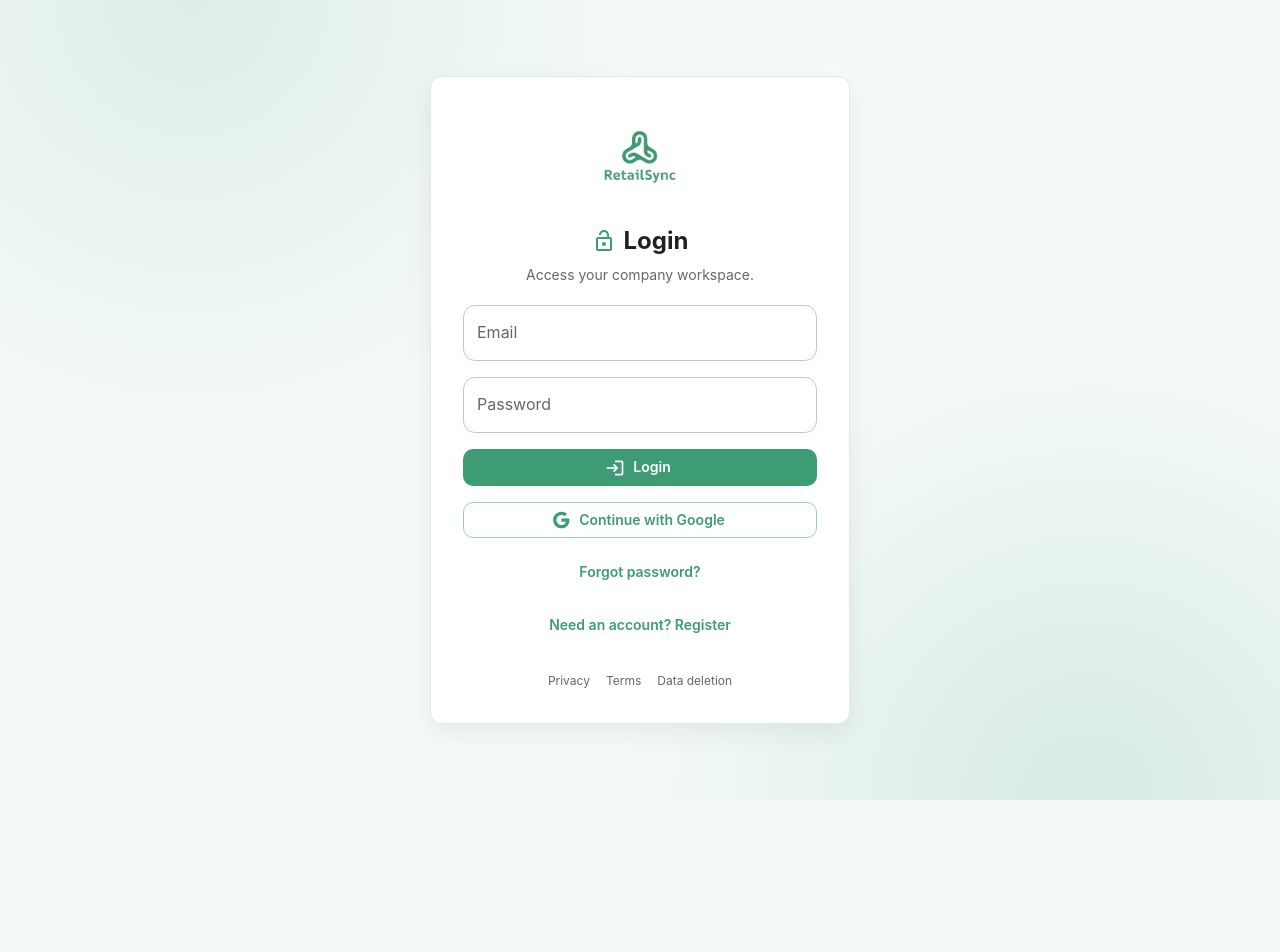
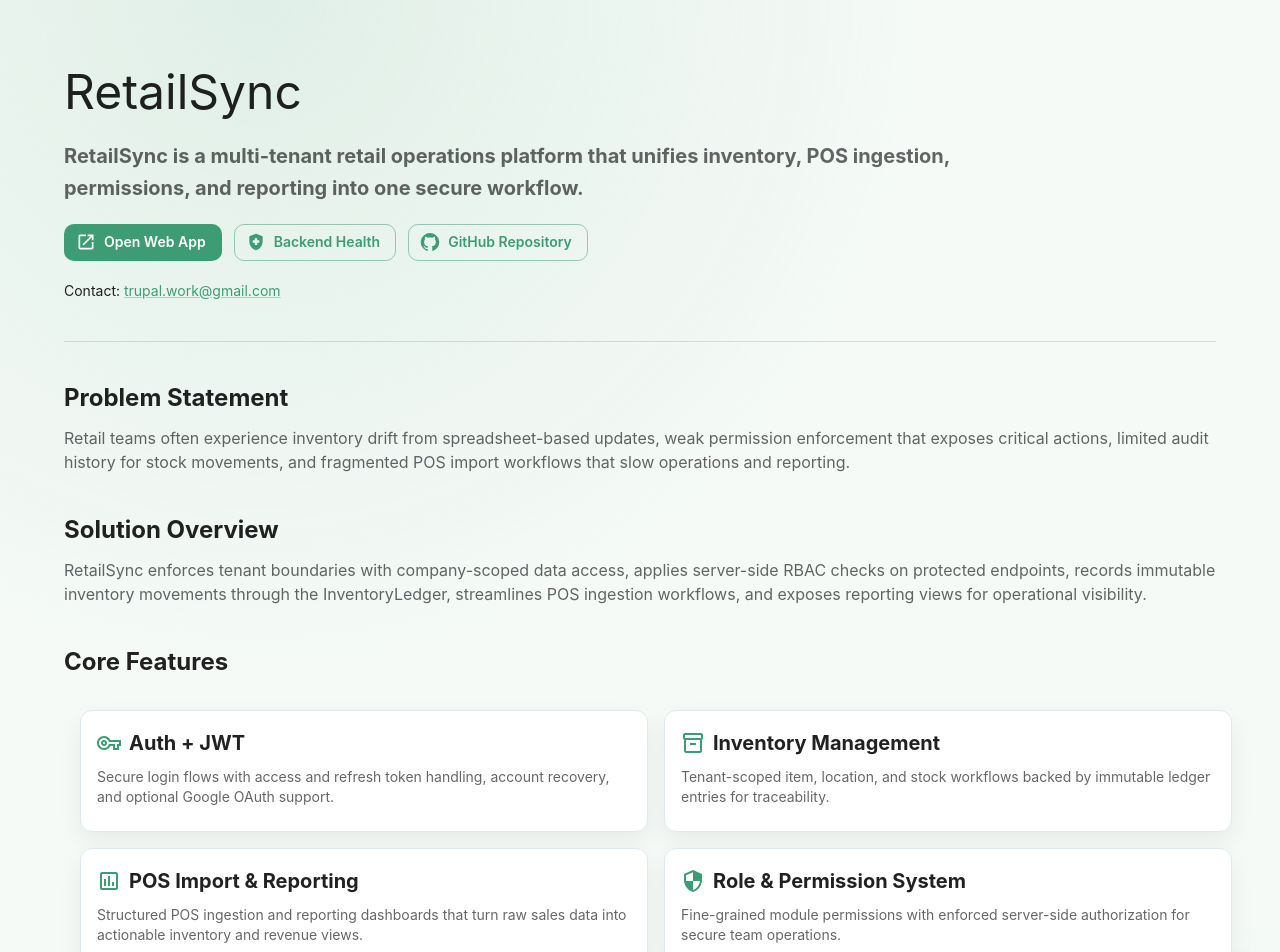
Before and after one commit to comp596-spring-2026/RetailSync, a React (Vite) app in the folder client/: page /home-demo in a window 1280 px wide. Before the commit this address led to /login. Shown: the top 952 px of the page. Before the commit the page ends 800 px from the top, so only its background shows below. Built offline with nearby package versions, Linux system fonts and the light colour scheme; no server answers.

Commit message:
Added Home-demo page

```diff
--- a/client/src/App.tsx
+++ b/client/src/App.tsx
@@ -1,37 +1,39 @@
-import { Navigate, Route, Routes } from 'react-router-dom';
-import { ProtectedRoute } from './components/ProtectedRoute';
-import { OnboardingGuard } from './components/OnboardingGuard';
-import { DashboardLayout } from './layouts/DashboardLayout';
-import { RegisterPage } from './pages/RegisterPage';
-import { LoginPage } from './pages/LoginPage';
-import { ForgotPasswordPage } from './pages/ForgotPasswordPage';
-import { ResetPasswordPage } from './pages/ResetPasswordPage';
-import { VerifyEmailPage } from './pages/VerifyEmailPage';
-import { GoogleAuthSuccessPage } from './pages/GoogleAuthSuccessPage';
-import { OnboardingPage } from './pages/OnboardingPage';
-import { CreateCompanyPage } from './pages/CreateCompanyPage';
-import { JoinCompanyPage } from './pages/JoinCompanyPage';
-import { DashboardHomePage } from './pages/DashboardHomePage';
-import { ModuleShellPage } from './pages/ModuleShellPage';
-import { RolesPage } from './pages/RolesPage';
-import { UsersPage } from './pages/UsersPage';
-import { PosPage } from './pages/PosPage';
-import { ReportsPage } from './pages/ReportsPage';
-import { ItemsPage } from './pages/ItemsPage';
-import { LocationsPage } from './pages/LocationsPage';
-import { InventoryPage } from './pages/InventoryPage';
-import { SettingsPage } from './pages/SettingsPage';
-import { OperationsHubPage } from './pages/OperationsHubPage';
-import { ProcurementHubPage } from './pages/ProcurementHubPage';
-import { AccessHubPage } from './pages/AccessHubPage';
-import { PlaygroundPage } from './pages/PlaygroundPage';
-import { PrivacyPage } from './pages/PrivacyPage';
-import { TermsPage } from './pages/TermsPage';
-import { DataDeletionPage } from './pages/DataDeletionPage';
+import { Navigate, Route, Routes } from "react-router-dom";
+import { ProtectedRoute } from "./components/ProtectedRoute";
+import { OnboardingGuard } from "./components/OnboardingGuard";
+import { DashboardLayout } from "./layouts/DashboardLayout";
+import { RegisterPage } from "./pages/RegisterPage";
+import { LoginPage } from "./pages/LoginPage";
+import { ForgotPasswordPage } from "./pages/ForgotPasswordPage";
+import { ResetPasswordPage } from "./pages/ResetPasswordPage";
+import { VerifyEmailPage } from "./pages/VerifyEmailPage";
+import { GoogleAuthSuccessPage } from "./pages/GoogleAuthSuccessPage";
+import { OnboardingPage } from "./pages/OnboardingPage";
+import { CreateCompanyPage } from "./pages/CreateCompanyPage";
+import { JoinCompanyPage } from "./pages/JoinCompanyPage";
+import { DashboardHomePage } from "./pages/DashboardHomePage";
+import { ModuleShellPage } from "./pages/ModuleShellPage";
+import { RolesPage } from "./pages/RolesPage";
+import { UsersPage } from "./pages/UsersPage";
+import { PosPage } from "./pages/PosPage";
+import { ReportsPage } from "./pages/ReportsPage";
+import { ItemsPage } from "./pages/ItemsPage";
+import { LocationsPage } from "./pages/LocationsPage";
+import { InventoryPage } from "./pages/InventoryPage";
+import { SettingsPage } from "./pages/SettingsPage";
+import { OperationsHubPage } from "./pages/OperationsHubPage";
+import { ProcurementHubPage } from "./pages/ProcurementHubPage";
+import { AccessHubPage } from "./pages/AccessHubPage";
+import { PlaygroundPage } from "./pages/PlaygroundPage";
+import { PrivacyPage } from "./pages/PrivacyPage";
+import { TermsPage } from "./pages/TermsPage";
+import { DataDeletionPage } from "./pages/DataDeletionPage";
+import { HomeDemoPage } from "./pages/HomeDemoPage";
 
 const App = () => {
   return (
     <Routes>
+      <Route path="/home-demo" element={<HomeDemoPage />} />
       <Route path="/register" element={<RegisterPage />} />
       <Route path="/login" element={<LoginPage />} />
       <Route path="/forgot-password" element={<ForgotPasswordPage />} />
@@ -44,7 +46,10 @@ const App = () => {
 
       <Route element={<OnboardingGuard />}>
         <Route path="/onboarding" element={<OnboardingPage />} />
-        <Route path="/onboarding/create-company" element={<CreateCompanyPage />} />
+        <Route
+          path="/onboarding/create-company"
+          element={<CreateCompanyPage />}
+        />
         <Route path="/onboarding/join-company" element={<JoinCompanyPage />} />
       </Route>
 
@@ -58,15 +63,30 @@ const App = () => {
           <Route path="access" element={<AccessHubPage />} />
           <Route path="pos" element={<PosPage />} />
           <Route path="items" element={<ItemsPage />} />
-          <Route path="invoices" element={<ModuleShellPage module="invoices" />} />
+          <Route
+            path="invoices"
+            element={<ModuleShellPage module="invoices" />}
+          />
           <Route path="inventory" element={<InventoryPage />} />
           <Route path="locations" element={<LocationsPage />} />
-          <Route path="reconciliation" element={<ModuleShellPage module="reconciliation" />} />
-          <Route path="bankStatements" element={<ModuleShellPage module="bankStatements" />} />
-          <Route path="suppliers" element={<ModuleShellPage module="suppliers" />} />
+          <Route
+            path="reconciliation"
+            element={<ModuleShellPage module="reconciliation" />}
+          />
+          <Route
+            path="bankStatements"
+            element={<ModuleShellPage module="bankStatements" />}
+          />
+          <Route
+            path="suppliers"
+            element={<ModuleShellPage module="suppliers" />}
+          />
           <Route path="reports" element={<ReportsPage />} />
           <Route path="playground" element={<PlaygroundPage />} />
-          <Route path="rolesSettings" element={<ModuleShellPage module="rolesSettings" />} />
+          <Route
+            path="rolesSettings"
+            element={<ModuleShellPage module="rolesSettings" />}
+          />
           <Route path="settings" element={<SettingsPage />} />
         </Route>
       </Route>
--- /dev/null
+++ b/client/src/pages/HomeDemoPage.tsx
@@ -0,0 +1,218 @@
+import LaunchIcon from '@mui/icons-material/Launch';
+import GitHubIcon from '@mui/icons-material/GitHub';
+import HealthAndSafetyIcon from '@mui/icons-material/HealthAndSafety';
+import Inventory2OutlinedIcon from '@mui/icons-material/Inventory2Outlined';
+import SecurityOutlinedIcon from '@mui/icons-material/SecurityOutlined';
+import AssessmentOutlinedIcon from '@mui/icons-material/AssessmentOutlined';
+import VpnKeyOutlinedIcon from '@mui/icons-material/VpnKeyOutlined';
+import {
+  Box,
+  Button,
+  Card,
+  CardContent,
+  Container,
+  Divider,
+  Grid,
+  Link as MuiLink,
+  Stack,
+  Typography
+} from '@mui/material';
+import { Link } from 'react-router-dom';
+
+const WEB_APP_URL = 'https://lively-infinity-488304-m9.web.app';
+const BACKEND_HEALTH_URL = 'https://retailsync-api-qbdqiyjkbq-uw.a.run.app/health';
+const GITHUB_REPO_URL = 'https://github.com/comp596-spring-2026/RetailSync';
+
+export const HomeDemoPage = () => {
+  return (
+    <Box
+      sx={{
+        minHeight: '100vh',
+        background:
+          'radial-gradient(circle at 20% 0%, rgba(156,204,180,0.24), transparent 35%), radial-gradient(circle at 90% 100%, rgba(61,156,116,0.15), transparent 35%), #f5faf7',
+        py: { xs: 6, md: 8 }
+      }}
+    >
+      <Container maxWidth="lg">
+        <Stack spacing={5}>
+          <Stack spacing={2.5}>
+            <Typography variant="h3" component="h1">
+              RetailSync
+            </Typography>
+            <Typography variant="h6" color="text.secondary" sx={{ maxWidth: 900 }}>
+              RetailSync is a multi-tenant retail operations platform that unifies inventory, POS ingestion, permissions, and reporting into
+              one secure workflow.
+            </Typography>
+            <Stack direction={{ xs: 'column', sm: 'row' }} spacing={1.5}>
+              <Button
+                variant="contained"
+                href={WEB_APP_URL}
+                target="_blank"
+                rel="noreferrer"
+                startIcon={<LaunchIcon />}
+              >
+                Open Web App
+              </Button>
+              <Button
+                variant="outlined"
+                href={BACKEND_HEALTH_URL}
+                target="_blank"
+                rel="noreferrer"
+                startIcon={<HealthAndSafetyIcon />}
+              >
+                Backend Health
+              </Button>
+              <Button
+                variant="outlined"
+                href={GITHUB_REPO_URL}
+                target="_blank"
+                rel="noreferrer"
+                startIcon={<GitHubIcon />}
+              >
+                GitHub Repository
+              </Button>
+            </Stack>
+            <Typography variant="body2">
+              Contact: <MuiLink href="mailto:trupal.work@gmail.com">trupal.work@gmail.com</MuiLink>
+            </Typography>
+          </Stack>
+
+          <Divider />
+
+          <Stack spacing={1.5}>
+            <Typography variant="h5">Problem Statement</Typography>
+            <Typography variant="body1" color="text.secondary">
+              Retail teams often experience inventory drift from spreadsheet-based updates, weak permission enforcement that exposes critical
+              actions, limited audit history for stock movements, and fragmented POS import workflows that slow operations and reporting.
+            </Typography>
+          </Stack>
+
+          <Stack spacing={1.5}>
+            <Typography variant="h5">Solution Overview</Typography>
+            <Typography variant="body1" color="text.secondary">
+              RetailSync enforces tenant boundaries with company-scoped data access, applies server-side RBAC checks on protected endpoints,
+              records immutable inventory movements through the InventoryLedger, streamlines POS ingestion workflows, and exposes reporting views
+              for operational visibility.
+            </Typography>
+          </Stack>
+
+          <Stack spacing={2}>
+            <Typography variant="h5">Core Features</Typography>
+            <Grid container spacing={2}>
+              <Grid item xs={12} sm={6}>
+                <Card>
+                  <CardContent>
+                    <Stack spacing={1}>
+                      <Stack direction="row" spacing={1} alignItems="center">
+                        <VpnKeyOutlinedIcon color="primary" />
+                        <Typography variant="h6">Auth + JWT</Typography>
+                      </Stack>
+                      <Typography variant="body2" color="text.secondary">
+                        Secure login flows with access and refresh token handling, account recovery, and optional Google OAuth support.
+                      </Typography>
+                    </Stack>
+                  </CardContent>
+                </Card>
+              </Grid>
+              <Grid item xs={12} sm={6}>
+                <Card>
+                  <CardContent>
+                    <Stack spacing={1}>
+                      <Stack direction="row" spacing={1} alignItems="center">
+                        <Inventory2OutlinedIcon color="primary" />
+                        <Typography variant="h6">Inventory Management</Typography>
+                      </Stack>
+                      <Typography variant="body2" color="text.secondary">
+                        Tenant-scoped item, location, and stock workflows backed by immutable ledger entries for traceability.
+                      </Typography>
+                    </Stack>
+                  </CardContent>
+                </Card>
+              </Grid>
+              <Grid item xs={12} sm={6}>
+                <Card>
+                  <CardContent>
+                    <Stack spacing={1}>
+                      <Stack direction="row" spacing={1} alignItems="center">
+                        <AssessmentOutlinedIcon color="primary" />
+                        <Typography variant="h6">POS Import & Reporting</Typography>
+                      </Stack>
+                      <Typography variant="body2" color="text.secondary">
+                        Structured POS ingestion and reporting dashboards that turn raw sales data into actionable inventory and revenue views.
+                      </Typography>
+                    </Stack>
+                  </CardContent>
+                </Card>
+              </Grid>
+              <Grid item xs={12} sm={6}>
+                <Card>
+                  <CardContent>
+                    <Stack spacing={1}>
+                      <Stack direction="row" spacing={1} alignItems="center">
+                        <SecurityOutlinedIcon color="primary" />
+                        <Typography variant="h6">Role & Permission System</Typography>
+                      </Stack>
+                      <Typography variant="body2" color="text.secondary">
+                        Fine-grained module permissions with enforced server-side authorization for secure team operations.
+                      </Typography>
+                    </Stack>
+                  </CardContent>
+                </Card>
+              </Grid>
+            </Grid>
+          </Stack>
+
+          <Stack spacing={1.5}>
+            <Typography variant="h5">Integrations</Typography>
+            <Typography variant="body1" color="text.secondary">
+              RetailSync supports optional Google OAuth sign-in, configurable Google Sheets integration paths, MongoDB Atlas for durable data
+              storage, Secret Manager-backed runtime configuration, and CI/CD pipelines authenticated with Workload Identity Federation.
+            </Typography>
+          </Stack>
+
+          <Stack spacing={1.5}>
+            <Typography variant="h5">Security & Architecture</Typography>
+            <Typography variant="body1" color="text.secondary">
+              The frontend is served through Firebase Hosting, while an Express API runs on Cloud Run and connects to MongoDB Atlas. Sensitive
+              values including MONGO_URI and JWT secrets are injected from Secret Manager. Backend releases are delivered through Docker-based
+              builds and GitHub Actions CI/CD automation.
+            </Typography>
+          </Stack>
+
+          <Stack spacing={1.5}>
+            <Typography variant="h5">Support & Bug Reporting</Typography>
+            <Typography variant="body1" color="text.secondary">
+              For support, contact <MuiLink href="mailto:trupal.work@gmail.com">trupal.work@gmail.com</MuiLink>. For bug reports, open a GitHub
+              issue with reproduction steps, expected behavior, actual behavior, and screenshots or logs if available.
+            </Typography>
+            <Stack direction={{ xs: 'column', sm: 'row' }} spacing={1.5}>
+              <Button variant="outlined" href="mailto:trupal.work@gmail.com">
+                Email Support
+              </Button>
+              <Button variant="outlined" href={`${GITHUB_REPO_URL}/issues`} target="_blank" rel="noreferrer">
+                Report via GitHub Issues
+              </Button>
+              <Button component={Link} to="/data-deletion" variant="outlined">
+                Data Deletion Request
+              </Button>
+            </Stack>
+          </Stack>
+
+          <Divider />
+
+          <Stack direction={{ xs: 'column', sm: 'row' }} spacing={2}>
+            <MuiLink component={Link} to="/privacy" underline="hover">
+              Privacy Policy
+            </MuiLink>
+            <MuiLink component={Link} to="/terms" underline="hover">
+              Terms of Service
+            </MuiLink>
+            <MuiLink component={Link} to="/data-deletion" underline="hover">
+              Data Deletion
+            </MuiLink>
+          </Stack>
+        </Stack>
+      </Container>
+    </Box>
+  );
+};
```
